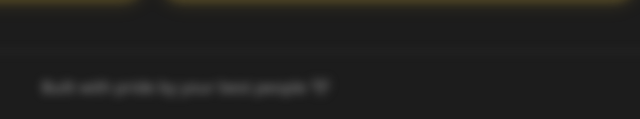
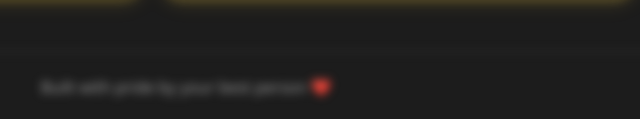
Before and after one commit to PRANAV-SINGH-CSE/himanshu-birthday-wish, a plain HTML site: page index.htm in a window 1280 px wide. Shown: the part 832-951 px from the top of the page, 454-1094 px from the left. Drawn offline with nearby package versions, Linux system fonts and the light colour scheme.

Commit message:
Update index.htm

```diff
--- a/index.htm
+++ b/index.htm
@@ -192,7 +192,7 @@
     </div>
   </div>
 
-  <div class="footer">Built with pride by your best people 🖤</div>
+  <div class="footer">Built with pride by your best person ❤️</div>
 </div>
 
 <!-- Script -->
```
